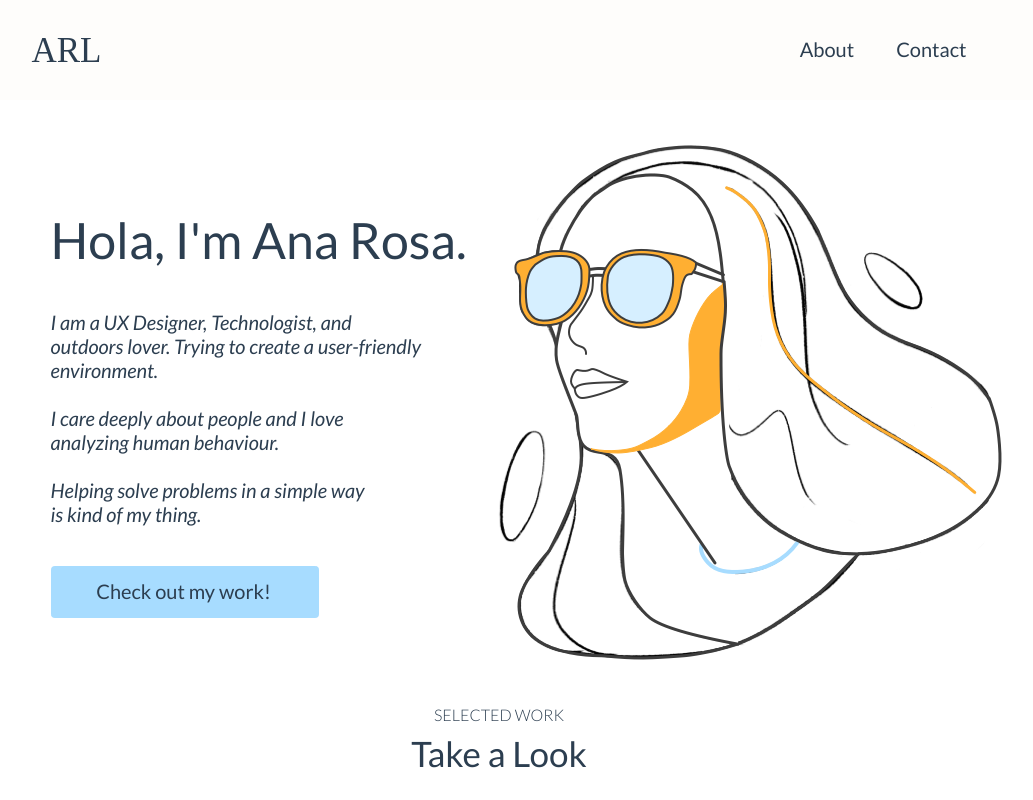
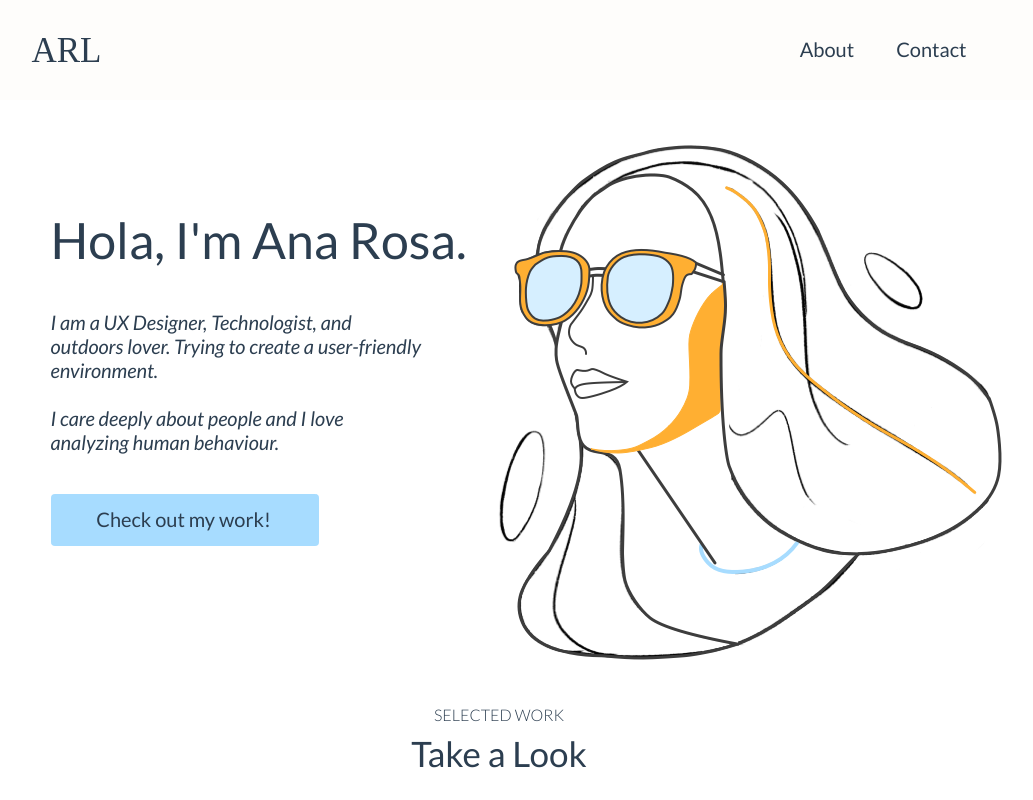
Before and after one commit to DanielGarc/ana-portfolio-website, a React (Create React App) app: page /projects in a window 1280 px wide. Shown: the top 800 px of the page, without its empty margins (141-1174 px from the left). Built offline with nearby package versions, Linux system fonts and the light colour scheme.

Commit message:
Update CallToAction.js

```diff
--- a/src/components/landingPage/CallToAction.js
+++ b/src/components/landingPage/CallToAction.js
@@ -24,10 +24,7 @@ const CallToAction = () => {
             <br />
             analyzing human behaviour.
             <br />
-            <br />
-            Helping solve problems in a simple way
-            <br />
-            is kind of my thing.
+
           </p>
           <div className='ctaButtonBox'>
             {/* <Link to='/projects'>Check out my work!</Link> */}
```
